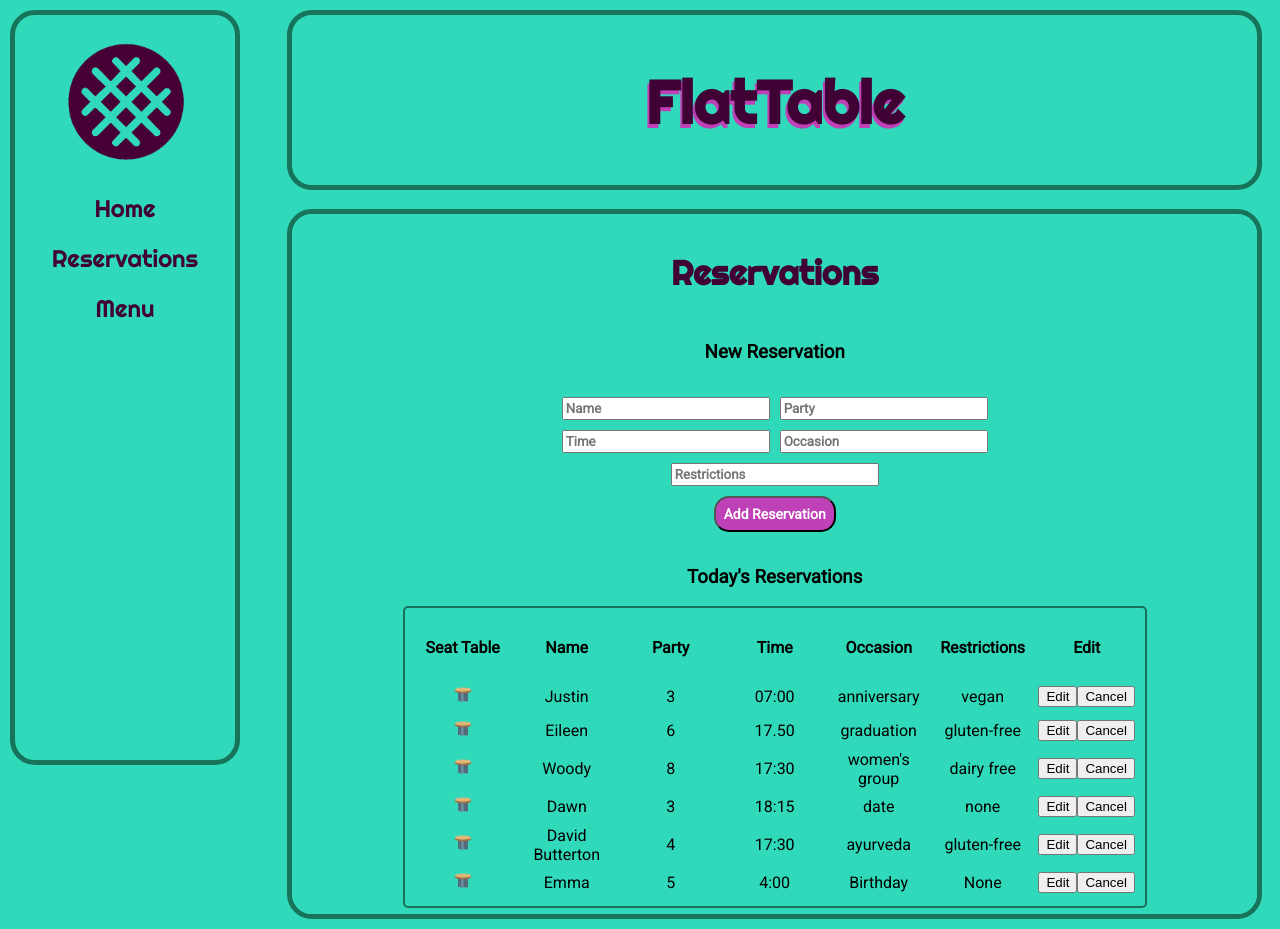
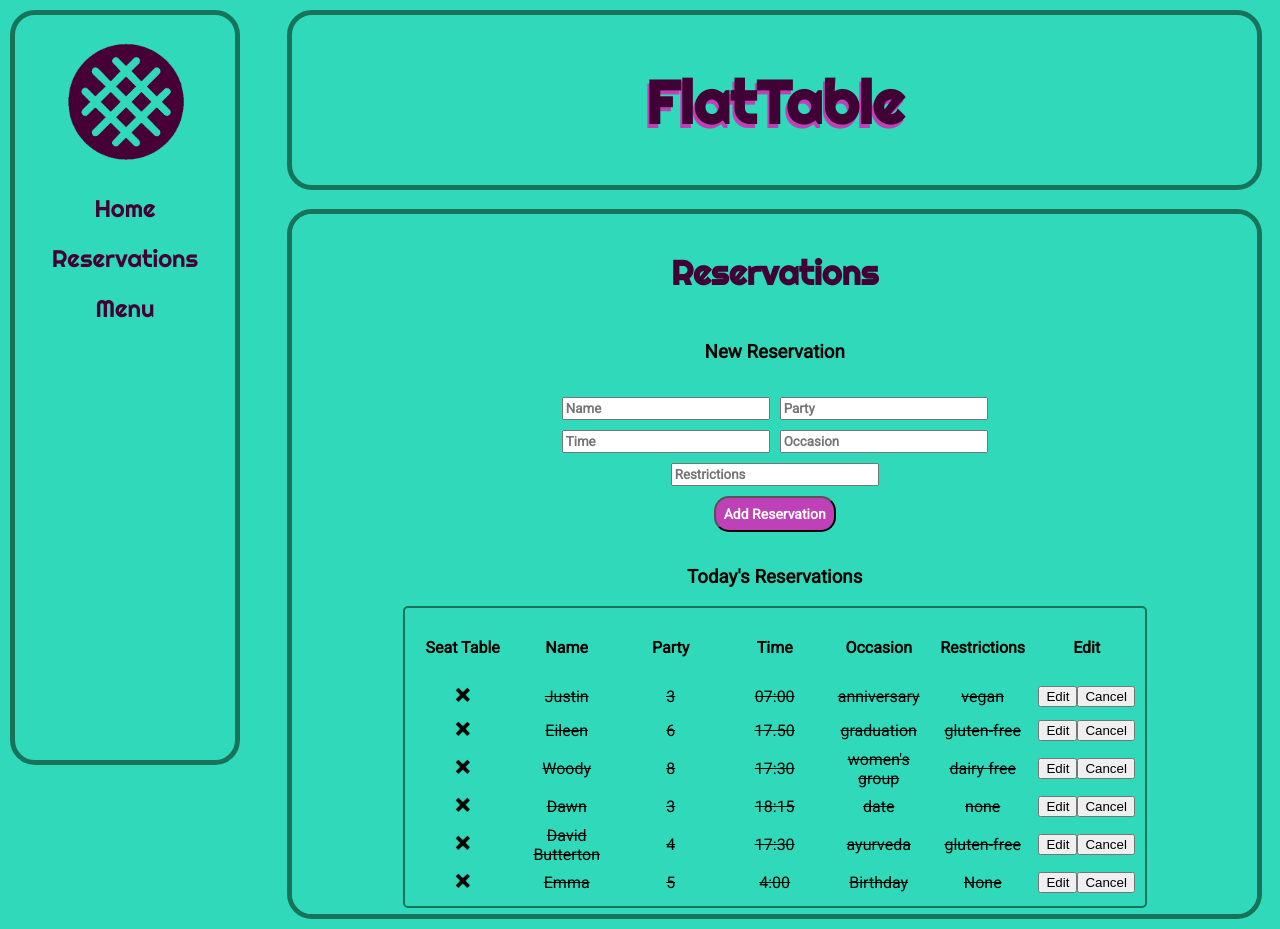
Before and after one commit to eburdekin/flattable, a React (Create React App) app: page /Reservations in a window 1280 px wide. Built offline with nearby package versions, Linux system fonts and the light colour scheme; data requests are answered from the project's data file.

Commit message:
added strikethrough to reservation when seated

```diff
--- a/src/App.css
+++ b/src/App.css
@@ -160,3 +160,7 @@ h1 {
   font-size: 12px;
   font-weight: bold;
 }
+
+.seated {
+  text-decoration: line-through;
+}
--- a/src/Components/Reservation.js
+++ b/src/Components/Reservation.js
@@ -3,8 +3,8 @@ export default function Reservation({reservation, handleDelete, handleEdit, seat
     const handleSeatClick = (reservation) => seatTable(reservation)
 
     return <>
-    <tr>
-        <td><img src="../images/table.png" width="20px" alt="table" onClick={(e) => handleSeatClick(reservation)}/></td>
+    <tr className={reservation.seated ? "seated" : "unseated"}>
+        <td><img src={reservation.seated ? "../images/x.jpeg" : "../images/table.png"} width="20px" alt="table" onClick={(e) => handleSeatClick(reservation)}/></td>
        <td>{reservation.name}</td>
        <td>{reservation.party}</td>
        <td>{reservation.time}</td>
```
Also changed, not shown: public/images/x.jpeg (added).
